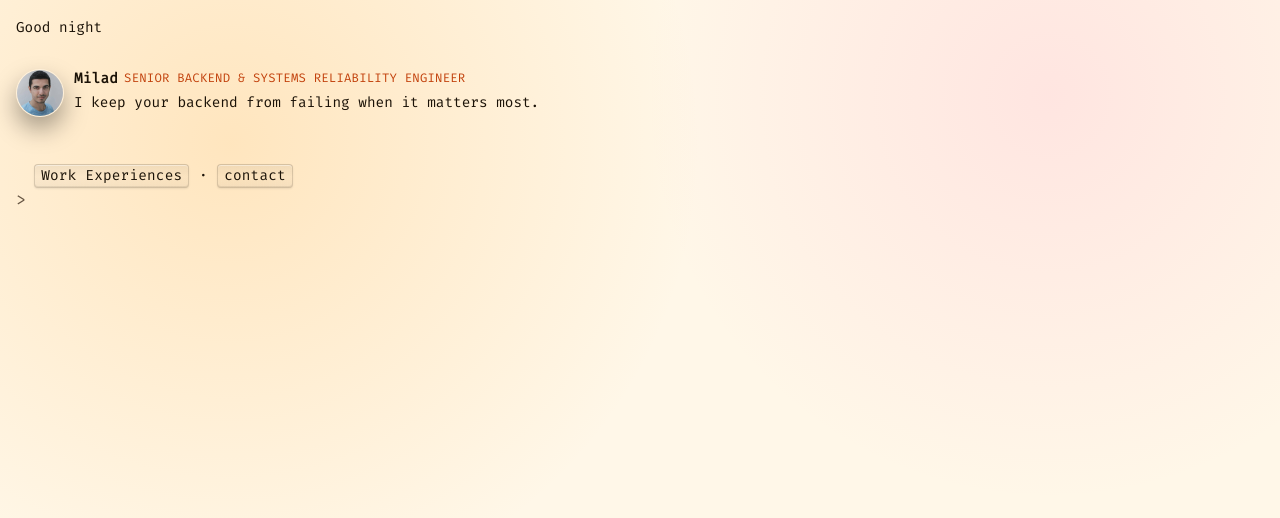
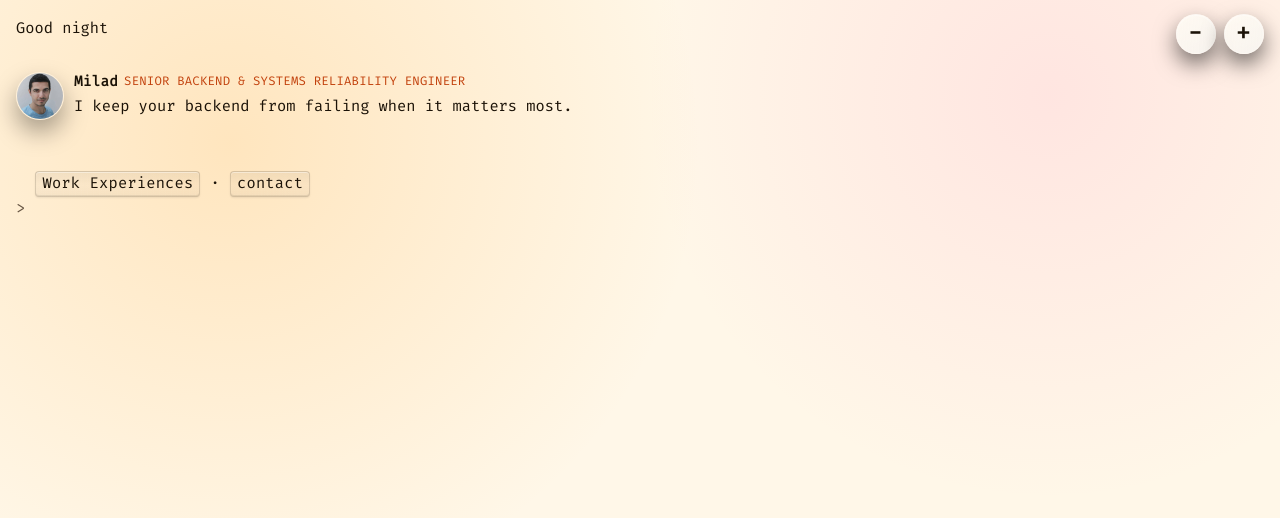
Before and after one commit to miladtsx/terminal, a React (Vite) app: page / in a window 1280 px wide. Shown: the top 518 px of the page. Built offline with nearby package versions, Linux system fonts and the light colour scheme.

Commit message:
feat(styling): custom size

```diff
--- a/src/components/terminal/index.tsx
+++ b/src/components/terminal/index.tsx
@@ -6,7 +6,13 @@ import { useNotificationOverlay } from "@hooks/useNotificationOverlay";
 import { NotificationOverlay } from "@components/NotificationOverlay";
 import { TerminalLineRow } from "@components/TerminalLine";
 import { TerminalProps } from "@types";
-import { useUiStore, useShallow } from "@stores/uiStore";
+import {
+  FONT_SIZE_MAX,
+  FONT_SIZE_MIN,
+  FONT_SIZE_STEP,
+  useUiStore,
+  useShallow,
+} from "@stores/uiStore";
 
 export default function Terminal(props: TerminalProps) {
   const fontController = useTerminalFonts();
@@ -52,6 +58,10 @@ export default function Terminal(props: TerminalProps) {
       id: state.fontLoading.id,
       label: state.fontLoading.label,
     })),
+  );
+  const terminalFontSize = useUiStore((state) => state.terminalFontSize);
+  const setTerminalFontSize = useUiStore(
+    (state) => state.setTerminalFontSize,
   );
   const showInput = showIntroInput;
   const introRange = introStartLineRange;
@@ -201,6 +211,24 @@ export default function Terminal(props: TerminalProps) {
     };
   }, [closeContextMenu]);
 
+  const adjustFontSize = useCallback(
+    (delta: number) => {
+      const nextSize = Math.min(
+        FONT_SIZE_MAX,
+        Math.max(FONT_SIZE_MIN, terminalFontSize + delta),
+      );
+      if (nextSize === terminalFontSize) return;
+      setTerminalFontSize(nextSize);
+    },
+    [terminalFontSize, setTerminalFontSize],
+  );
+  const rootStyle = useMemo<React.CSSProperties>(
+    () => ({ fontSize: `${terminalFontSize}px` }),
+    [terminalFontSize],
+  );
+  const canDecrease = terminalFontSize > FONT_SIZE_MIN;
+  const canIncrease = terminalFontSize < FONT_SIZE_MAX;
+
   const suggestStyle: React.CSSProperties = {
     margin: "4px 0 8px",
     padding: "4px 6px",
@@ -225,6 +253,7 @@ export default function Terminal(props: TerminalProps) {
   return (
     <div
       className={"t-root" + (ready ? " is-ready" : "")}
+      style={rootStyle}
       onMouseDown={handleMouseDown}
       onContextMenu={handleContextMenu}
       role="application"
@@ -240,6 +269,26 @@ export default function Terminal(props: TerminalProps) {
         </div>
       ) : null}
       <div className="t-wrap" ref={wrapScrollRef}>
+        <div className="t-fontSizeControls" aria-label="Adjust font size">
+          <button
+            type="button"
+            className="t-fontSizeButton"
+            aria-label="Decrease font size"
+            onClick={() => adjustFontSize(-FONT_SIZE_STEP)}
+            disabled={!canDecrease}
+          >
+            -
+          </button>
+          <button
+            type="button"
+            className="t-fontSizeButton"
+            aria-label="Increase font size"
+            onClick={() => adjustFontSize(FONT_SIZE_STEP)}
+            disabled={!canIncrease}
+          >
+            +
+          </button>
+        </div>
         <pre className="t-output" aria-live="polite">
           {lines.map((line, index) => {
             const isIntroLine =
--- a/src/global.css
+++ b/src/global.css
@@ -115,16 +115,71 @@
   }
 
   .t-wrap {
+    position: relative;
     height: 100%;
     overflow: auto;
     padding: 18px 16px 26px;
+  }
+
+  .t-fontSizeControls {
+    position: absolute;
+    top: 14px;
+    right: 16px;
+    display: inline-flex;
+    gap: 8px;
+    align-items: center;
+    z-index: 12;
+  }
+
+  .t-fontSizeButton {
+    width: 40px;
+    height: 40px;
+    border-radius: 50%;
+    border: 1px solid rgba(255, 255, 255, 0.2);
+    background: linear-gradient(
+      145deg,
+      color-mix(in srgb, var(--surface) 95%, rgba(255, 255, 255, 0.15)) 0%,
+      color-mix(in srgb, var(--surface) 65%, rgba(141, 208, 255, 0.18)) 100%
+    );
+    box-shadow: 0 10px 22px rgba(0, 0, 0, 0.55),
+      inset 0 1px 0 rgba(255, 255, 255, 0.35);
+    color: var(--text);
+    display: inline-flex;
+    align-items: center;
+    justify-content: center;
+    font-size: 22px;
+    font-weight: 600;
+    letter-spacing: 0.08em;
+    line-height: 1;
+    cursor: pointer;
+    transition: transform 160ms ease, box-shadow 160ms ease,
+      filter 160ms ease;
+  }
+
+  .t-fontSizeButton:not(:disabled):hover {
+    transform: translateY(-1px);
+    box-shadow: 0 12px 26px rgba(0, 0, 0, 0.6),
+      inset 0 1px 0 rgba(255, 255, 255, 0.45);
+  }
+
+  .t-fontSizeButton:not(:disabled):active {
+    transform: translateY(1px);
+    box-shadow: 0 8px 18px rgba(0, 0, 0, 0.5),
+      inset 0 1px 0 rgba(255, 255, 255, 0.3);
+  }
+
+  .t-fontSizeButton:disabled {
+    opacity: 0.5;
+    cursor: not-allowed;
+    box-shadow: none;
+    filter: grayscale(0.4);
   }
 
   .t-output {
     margin: 0;
     white-space: pre-wrap;
     line-height: 1.45;
-    font-size: 14px;
+    font-size: inherit;
     user-select: text;
   }
 
--- a/src/stores/uiStore.ts
+++ b/src/stores/uiStore.ts
@@ -7,10 +7,42 @@ export type FontLoadingState = {
   label: string | null;
 };
 
+const FONT_SIZE_STORAGE_KEY = "terminal.fontSize";
+const DEFAULT_FONT_SIZE = 15;
+export const FONT_SIZE_STEP = 5;
+export const FONT_SIZE_MIN = 12;
+export const FONT_SIZE_MAX = 30;
+
+const clampFontSize = (size: number) =>
+  Math.min(FONT_SIZE_MAX, Math.max(FONT_SIZE_MIN, size));
+
+const readPersistedFontSize = (): number | null => {
+  if (typeof window === "undefined") return null;
+  try {
+    const raw = window.localStorage.getItem(FONT_SIZE_STORAGE_KEY);
+    if (!raw) return null;
+    const parsed = Number(raw);
+    return Number.isFinite(parsed) ? clampFontSize(parsed) : null;
+  } catch {
+    return null;
+  }
+};
+
+const persistFontSize = (value: number) => {
+  if (typeof window === "undefined") return;
+  try {
+    window.localStorage.setItem(FONT_SIZE_STORAGE_KEY, String(value));
+  } catch {
+    /* ignore */
+  }
+};
+
 type UiStore = {
   fontLoading: FontLoadingState;
   setFontLoading: (state: FontLoadingState) => void;
   clearFontLoading: () => void;
+  terminalFontSize: number;
+  setTerminalFontSize: (size: number) => void;
 };
 
 // Global UI store for lightweight cross-cutting UI signals (e.g., font loading)
@@ -19,6 +51,12 @@ export const useUiStore = create<UiStore>((set) => ({
   setFontLoading: (state) => set({ fontLoading: state }),
   clearFontLoading: () =>
     set({ fontLoading: { loading: false, id: null, label: null } }),
+  terminalFontSize: readPersistedFontSize() ?? DEFAULT_FONT_SIZE,
+  setTerminalFontSize: (size) => {
+    const nextSize = clampFontSize(size);
+    persistFontSize(nextSize);
+    set({ terminalFontSize: nextSize });
+  },
 }));
 
 const enqueue = (fn: () => void) => {
```
